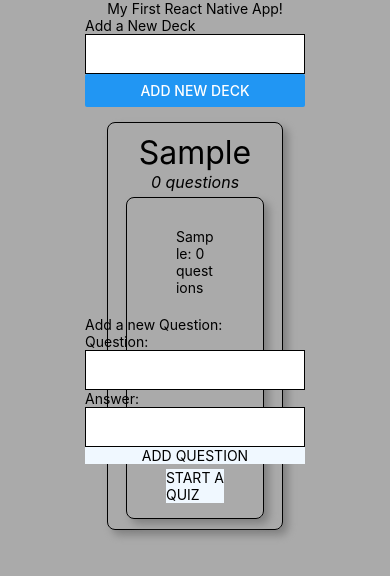
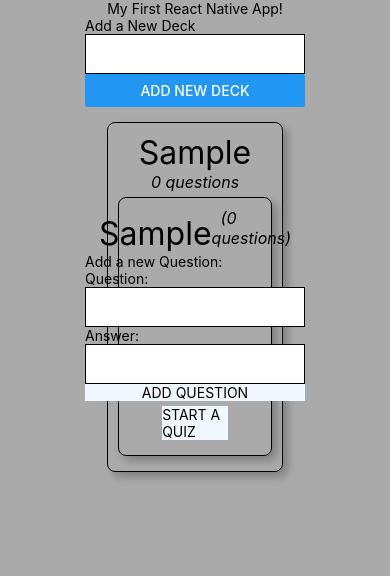
Before and after one commit to jeffn12/reactnd-mobile-flashcards, a React Native app: screen / in a window 390 px wide. Both pictures are taken after typing "Sample" into the empty fields and a click on the button "ADD NEW DECK". Shown: the top 576 px of the page. Built offline with nearby package versions, Linux system fonts and the light colour scheme.

Commit message:
feat: align deck title and # of questions

```diff
--- a/components/Deck.js
+++ b/components/Deck.js
@@ -17,9 +17,12 @@ export class Deck extends Component {
 
     return (
       <View style={Styles.container}>
-        <Text style={Styles.deck}>
-          {title}: {questions.length} questions
-        </Text>
+        <View style={Styles.deck}>
+          <Text style={Styles.deckTitle}>{title}</Text>
+          <Text style={Styles.questionLabel}>
+            {"  "}({questions.length} questions)
+          </Text>
+        </View>
         <AddQuestion deckId={title} />
         <TouchableOpacity style={Styles.submitBtn}>
           <Text>START A QUIZ</Text>
@@ -34,10 +37,10 @@ export default Deck;
 const Styles = StyleSheet.create({
   container: {
     flex: 1,
-    width: "90%",
+    width: "100%",
     alignItems: "center",
-    justifyContent: "flex-start",
-    marginTop: "5px",
+    justifyContent: "center",
+    margin: "5px",
     padding: "10px",
     borderColor: "black",
     borderWidth: "1px",
@@ -47,11 +50,18 @@ const Styles = StyleSheet.create({
     shadowOffset: { width: "5px", height: "5px" }
   },
   deck: {
+    flexDirection: "row",
+    flex: 1,
     justifyContent: "center",
-    alignItems: "center",
-    padding: "10px",
-    margin: "10px",
-    width: "50%"
+    alignItems: "flex-end"
+  },
+  deckTitle: {
+    fontSize: "2rem"
+  },
+  questionLabel: {
+    fontSize: "1rem",
+    fontStyle: "italic",
+    marginBottom: ".3rem"
   },
   submitBtn: {
     backgroundColor: "#F0F8FF",
```
